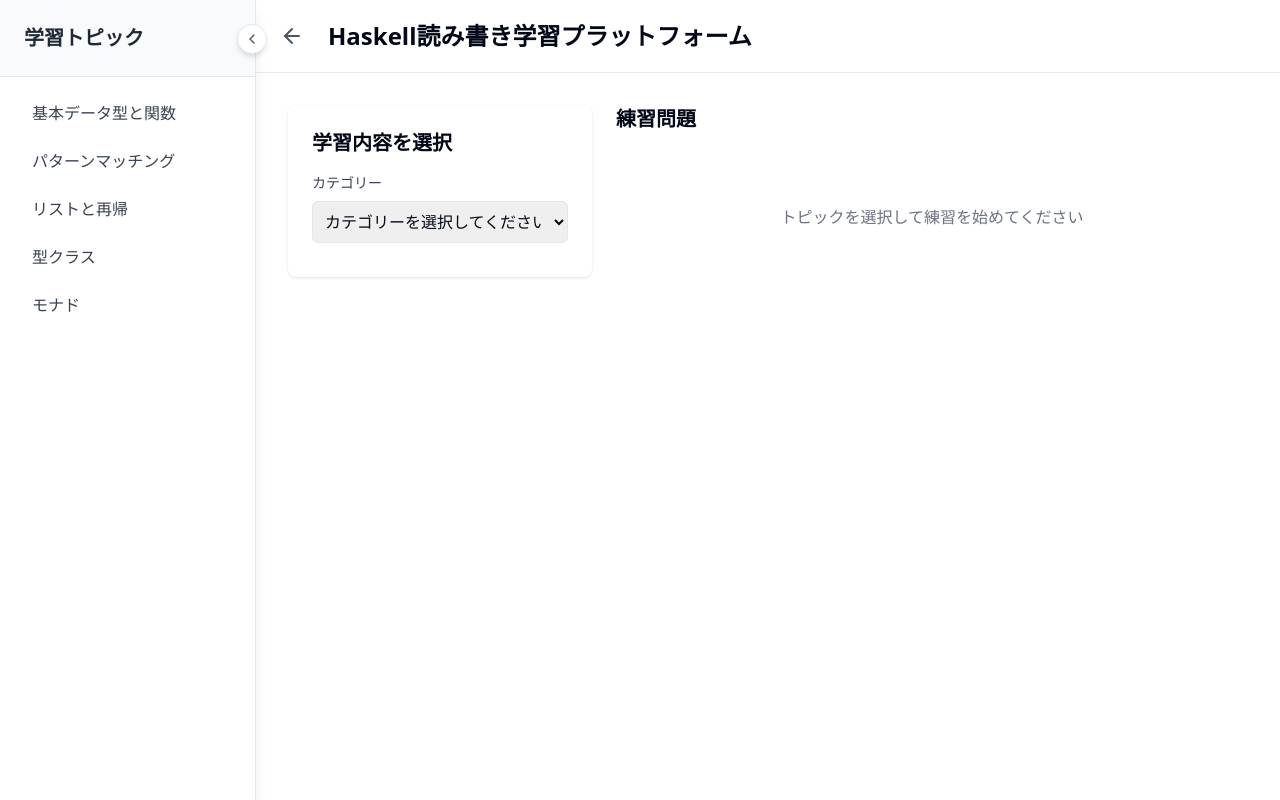
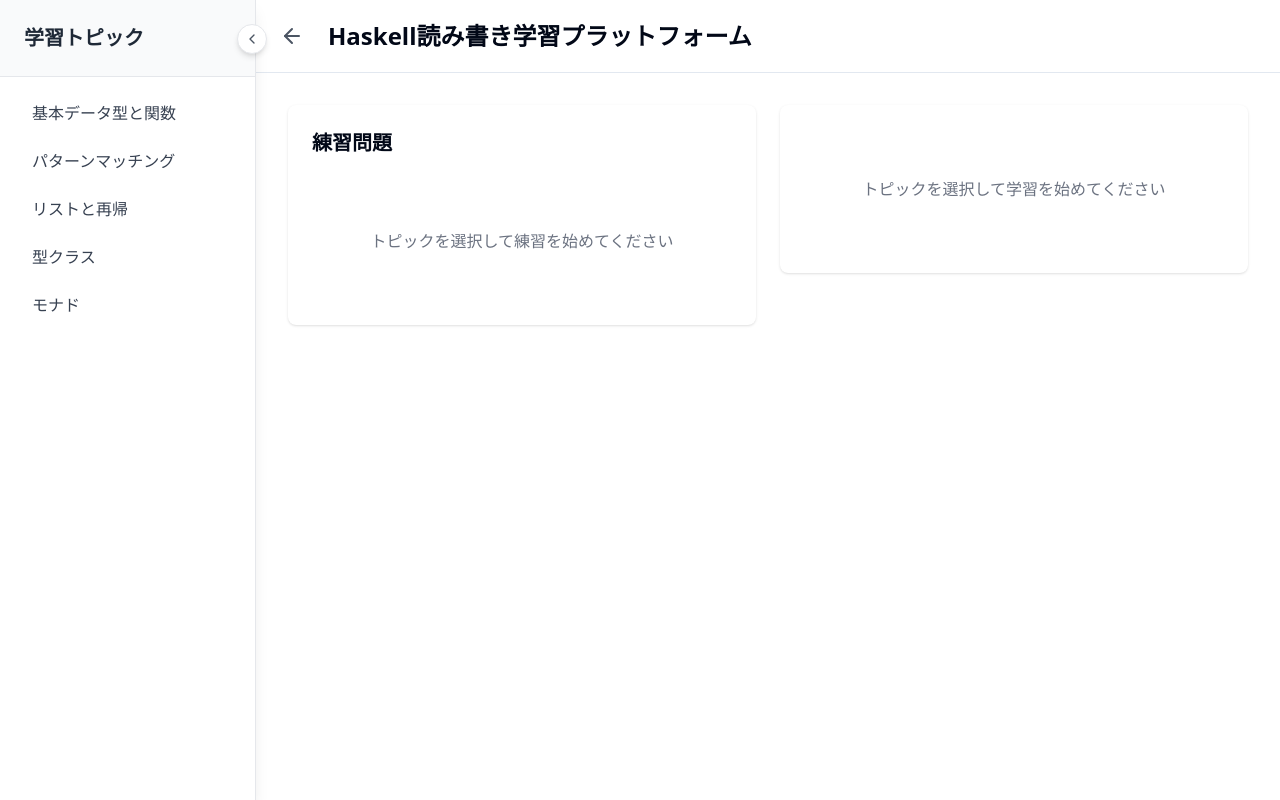
Before and after one commit to vogue2021/klab, a Next.js app: page /read-write in a window 1280 px wide. Built offline with nearby package versions, Linux system fonts and the light colour scheme.

Commit message:
R页面ok/之后优化

```diff
--- a/app/read-write/page.tsx
+++ b/app/read-write/page.tsx
@@ -111,54 +111,11 @@ export default function ReadWritePlatform() {
         </div>
 
         <div className="flex-1 p-8">
-          <div className="max-w-6xl mx-auto">
-            <div className="grid grid-cols-12 gap-6">
-              {/* 選択エリア */}
-              <div className="col-span-4 bg-white p-6 rounded-lg shadow">
-                <h2 className="text-xl font-semibold mb-4">学習内容を選択</h2>
-                <div className="space-y-4">
+          <div className="max-w-7xl mx-auto">
+            <div className="grid grid-cols-2 gap-6">
+              {/* 左側：練習問題エリア */}
               <div>
-                    <label className="block text-sm font-medium text-gray-700 mb-2">
-                      カテゴリー
-                    </label>
-                    <select
-                      value={selectedCategory}
-                      onChange={(e) => handleCategoryChange(e.target.value)}
-                      className="w-full border rounded-md p-2"
-                    >
-                      <option value="">カテゴリーを選択してください</option>
-                      {TOPICS.map(topic => (
-                        <option key={topic.category} value={topic.category}>
-                          {topic.category}
-                        </option>
-                      ))}
-                    </select>
-                  </div>
-
-                  {selectedCategory && (
-                    <div>
-                      <label className="block text-sm font-medium text-gray-700 mb-2">
-                        トピック
-                      </label>
-                      <select
-                        value={selectedTopic}
-                        onChange={(e) => handleTopicChange(e.target.value)}
-                        className="w-full border rounded-md p-2"
-                      >
-                        <option value="">トピックを選択してください</option>
-                        {TOPICS.find(t => t.category === selectedCategory)?.items.map(item => (
-                          <option key={item} value={item}>
-                            {item}
-                          </option>
-                        ))}
-                      </select>
-                    </div>
-                  )}
-                </div>
-              </div>
-
-              {/* 練習エリア */}
-              <div className="col-span-8">
+                <div className="bg-white p-6 rounded-lg shadow">
                   <div className="flex justify-between items-center mb-6">
                     <h2 className="text-xl font-semibold">
                       {selectedTopic ? `${selectedTopic}練習` : '練習問題'}
@@ -200,16 +157,33 @@ export default function ReadWritePlatform() {
                   )}
                 </div>
               </div>
+
+              {/* 右側：学習コンテンツエリア */}
+              <div>
+                <div className="bg-white p-6 rounded-lg shadow">
+                  {selectedTopic ? (
+                    <div className="space-y-6">
+                      <h2 className="text-xl font-semibold">{selectedTopic}の学習内容</h2>
+                      {/* ReadWriteLearningContent の内容をここに直接表示 */}
+                      <div className="prose max-w-none">
+                        {/* 学習コンテンツの内容をここに表示 */}
+                        <ReadWriteLearningContent
+                          topic={selectedTopic}
+                          isModal={false}  // モーダル表示を無効化
+                        />
+                      </div>
+                    </div>
+                  ) : (
+                    <div className="text-center text-gray-500 py-12">
+                      トピックを選択して学習を始めてください
+                    </div>
+                  )}
                 </div>
               </div>
             </div>
-
-      {showLearningContent && (
-        <ReadWriteLearningContent
-          topic={selectedTopic}
-          onClose={() => setShowLearningContent(false)}
-        />
-      )}
+          </div>
+        </div>
+      </div>
     </div>
   )
 }
--- a/components/ReadWriteLearningContent.tsx
+++ b/components/ReadWriteLearningContent.tsx
@@ -5,7 +5,8 @@ import { X } from 'lucide-react'
 
 interface ReadWriteLearningContentProps {
   topic: string
-  onClose: () => void
+  onClose?: () => void
+  isModal?: boolean
 }
 
 interface CodeLine {
@@ -31,7 +32,11 @@ interface Content {
   sections: Section[]
 }
 
-export default function ReadWriteLearningContent({ topic, onClose }: ReadWriteLearningContentProps) {
+export default function ReadWriteLearningContent({
+  topic,
+  onClose,
+  isModal = true
+}: ReadWriteLearningContentProps) {
   const [content, setContent] = useState<Content | null>(null)
   const [loading, setLoading] = useState(true)
   const [selectedLine, setSelectedLine] = useState<{section: number, line: number} | null>(null)
@@ -63,7 +68,7 @@ export default function ReadWriteLearningContent({ topic, onClose }: ReadWriteLe
   }, [topic])
 
   if (loading) {
-    return (
+    return isModal ? (
       <div className="fixed inset-0 bg-black bg-opacity-50 z-50">
         <div className="absolute inset-y-0 right-0 w-2/3 bg-white shadow-lg">
           <div className="flex justify-center items-center h-full">
@@ -71,26 +76,14 @@ export default function ReadWriteLearningContent({ topic, onClose }: ReadWriteLe
           </div>
         </div>
       </div>
+    ) : (
+      <div className="flex justify-center items-center h-64">
+        <div className="animate-spin rounded-full h-8 w-8 border-b-2 border-blue-500" />
+      </div>
     )
   }
 
-  return (
-    <div className="fixed inset-0 bg-black bg-opacity-50 z-50">
-      <div className="absolute inset-y-0 right-0 w-2/3 bg-white shadow-lg overflow-auto">
-        <div className="sticky top-0 bg-white border-b z-10">
-          <div className="p-4 flex justify-between items-center">
-            <h2 className="text-xl font-semibold">{content?.title}</h2>
-            <button
-              onClick={onClose}
-              className="p-2 hover:bg-gray-100 rounded-full transition-colors"
-            >
-              <X className="w-6 h-6" />
-            </button>
-          </div>
-        </div>
-
-        <div className="p-6">
-          {content && (
+  const contentDisplay = content && (
     <div className="space-y-8">
       {/* 概念説明 */}
       <div className="bg-blue-50 p-6 rounded-lg">
@@ -163,9 +156,32 @@ export default function ReadWriteLearningContent({ topic, onClose }: ReadWriteLe
         </div>
       ))}
     </div>
+  )
+
+  return isModal ? (
+    <div className="fixed inset-0 bg-black bg-opacity-50 flex items-center justify-center z-50">
+      <div className="absolute inset-y-0 right-0 w-2/3 bg-white shadow-lg overflow-auto">
+        <div className="sticky top-0 bg-white border-b z-10">
+          <div className="p-4 flex justify-between items-center">
+            <h2 className="text-xl font-semibold">{content?.title}</h2>
+            {onClose && (
+              <button
+                onClick={onClose}
+                className="p-2 hover:bg-gray-100 rounded-full transition-colors"
+              >
+                <X className="w-6 h-6" />
+              </button>
             )}
           </div>
         </div>
+        <div className="p-6">
+          {contentDisplay}
+        </div>
+      </div>
+    </div>
+  ) : (
+    <div className="space-y-6">
+      {contentDisplay}
     </div>
   )
 }
```
Lines whose indentation alone changed are shown as unchanged.
